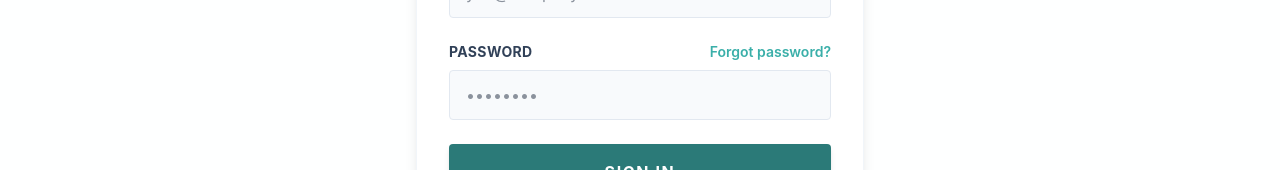
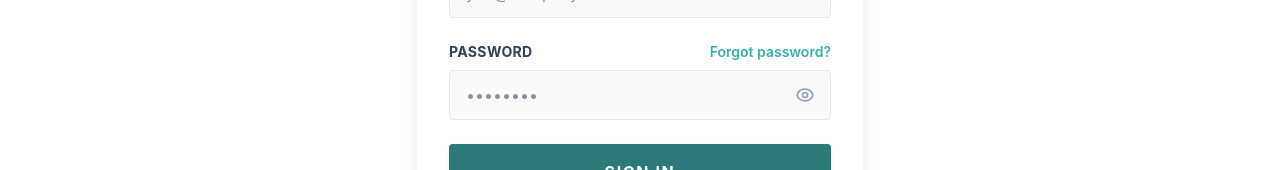
Before and after one commit to ibrahimvau5518/business-website-frontend, a React (Vite) app: page /login in a window 1280 px wide. Shown: the part 447-617 px from the top of the page. Built offline with nearby package versions, Linux system fonts and the light colour scheme; no server answers.

Commit message:
Add show and hide password toggle on login page

```diff
--- a/src/pages/Login.jsx
+++ b/src/pages/Login.jsx
@@ -8,6 +8,7 @@
   const [formData, setFormData] = useState({ email: '', password: '' });
   const [loading, setLoading] = useState(false);
   const [error, setError] = useState('');
+  const [showPassword, setShowPassword] = useState(false);
 
   const { login, googleLogin } = useAuth();
   const { adminLogin } = useAdminAuth();
@@ -126,16 +127,35 @@
                 </a>
               )}
             </div>
+            <div className="relative">
               <input
                 id="password"
                 name="password"
-              type="password"
+                type={showPassword ? 'text' : 'password'}
                 required
-              className="w-full px-4 py-3 bg-slate-50 border border-slate-200 rounded-sm focus:outline-none focus:ring-2 focus:ring-brand focus:border-brand transition-colors text-slate-800"
+                className="w-full px-4 py-3 pr-12 bg-slate-50 border border-slate-200 rounded-sm focus:outline-none focus:ring-2 focus:ring-brand focus:border-brand transition-colors text-slate-800"
                 placeholder="••••••••"
                 value={formData.password}
                 onChange={handleChange}
               />
+              <button
+                type="button"
+                onClick={() => setShowPassword((prev) => !prev)}
+                className="absolute right-3 top-1/2 -translate-y-1/2 p-1 text-slate-400 hover:text-slate-700 transition-colors"
+                aria-label={showPassword ? 'Hide password' : 'Show password'}
+              >
+                {showPassword ? (
+                  <svg className="w-5 h-5" fill="none" stroke="currentColor" viewBox="0 0 24 24" aria-hidden="true">
+                    <path strokeLinecap="round" strokeLinejoin="round" strokeWidth="2" d="M13.875 18.825A10.05 10.05 0 0112 19c-4.478 0-8.268-2.943-9.543-7a9.97 9.97 0 011.563-3.029m5.858.908a3 3 0 114.243 4.243M9.878 9.878l4.242 4.242M9.88 9.88l-3.29-3.29m7.532 7.532l3.29 3.29M3 3l3.59 3.59m0 0A9.953 9.953 0 0112 5c4.478 0 8.268 2.943 9.543 7a10.025 10.025 0 01-4.132 5.411m0 0L21 21" />
+                  </svg>
+                ) : (
+                  <svg className="w-5 h-5" fill="none" stroke="currentColor" viewBox="0 0 24 24" aria-hidden="true">
+                    <path strokeLinecap="round" strokeLinejoin="round" strokeWidth="2" d="M15 12a3 3 0 11-6 0 3 3 0 016 0z" />
+                    <path strokeLinecap="round" strokeLinejoin="round" strokeWidth="2" d="M2.458 12C3.732 7.943 7.523 5 12 5c4.478 0 8.268 2.943 9.542 7-1.274 4.057-5.064 7-9.542 7-4.477 0-8.268-2.943-9.542-7z" />
+                  </svg>
+                )}
+              </button>
+            </div>
           </div>
 
           <button
```
Lines whose indentation alone changed are shown as unchanged.
